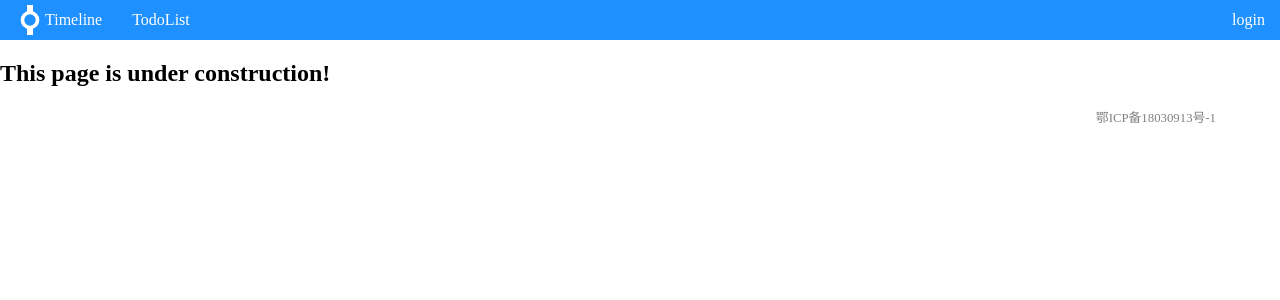
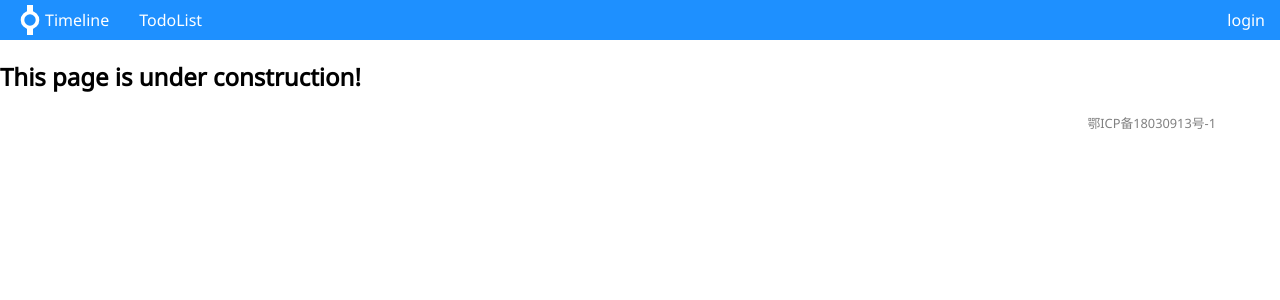
Before and after one commit to crupest/Timeline-App, an Angular app: page /home in a window 1280 px wide. Shown: the top 300 px of the page. Built offline with nearby package versions, Linux system fonts and the light colour scheme.

Commit message:
Use noto sans as default font via google font api!

```diff
--- a/src/styles.css
+++ b/src/styles.css
@@ -1,6 +1,11 @@
 /* You can add global styles to this file, and also import other style files */
 
 @import url('loading-animation.css');
+@import url('https://fonts.googleapis.com/css?family=Noto+Sans|Noto+Sans+SC');
+
+html {
+  font-family: 'Noto Sans', 'Noto Sans SC', sans-serif;
+}
 
 body {
   margin: 0;
```
